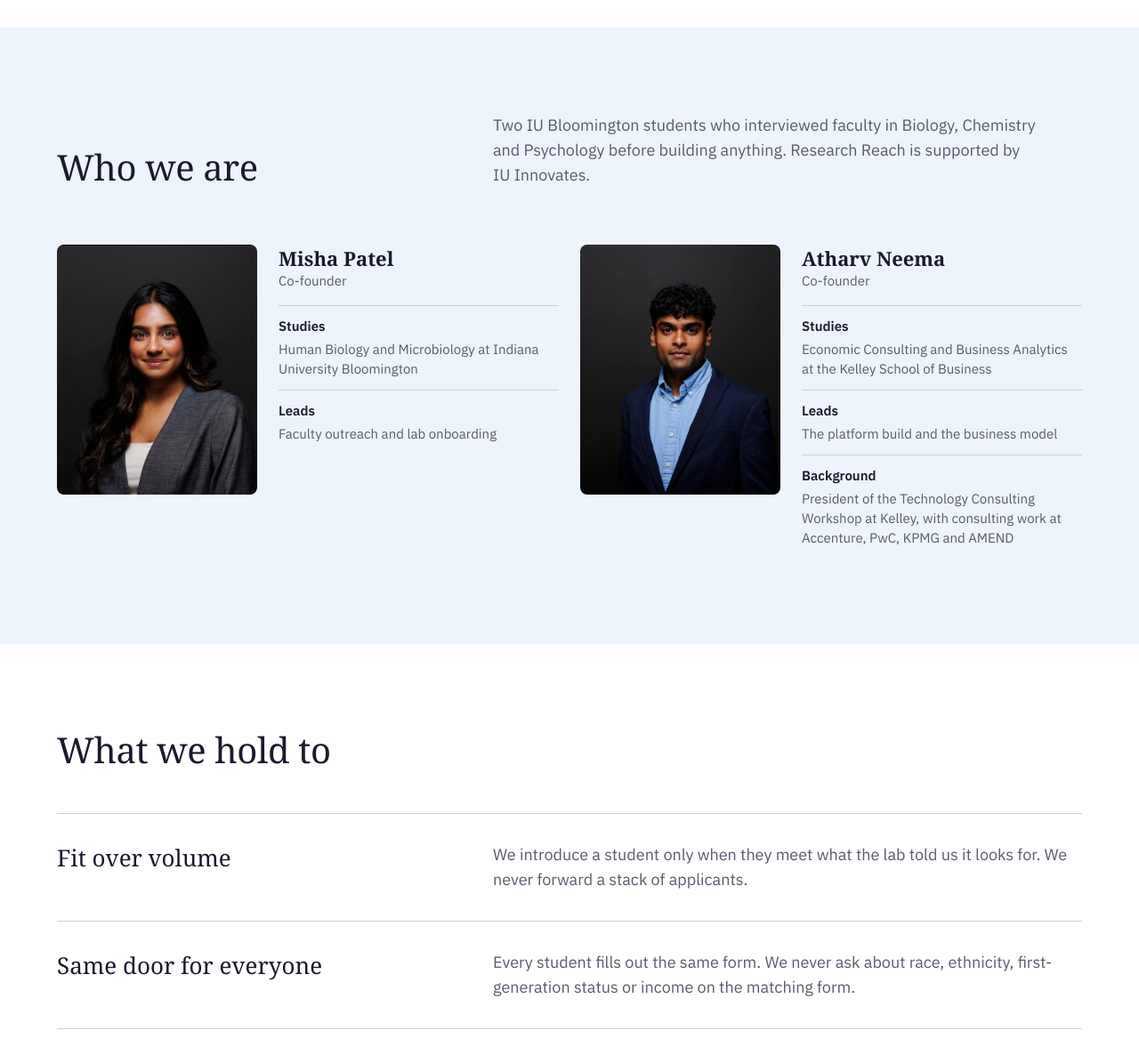
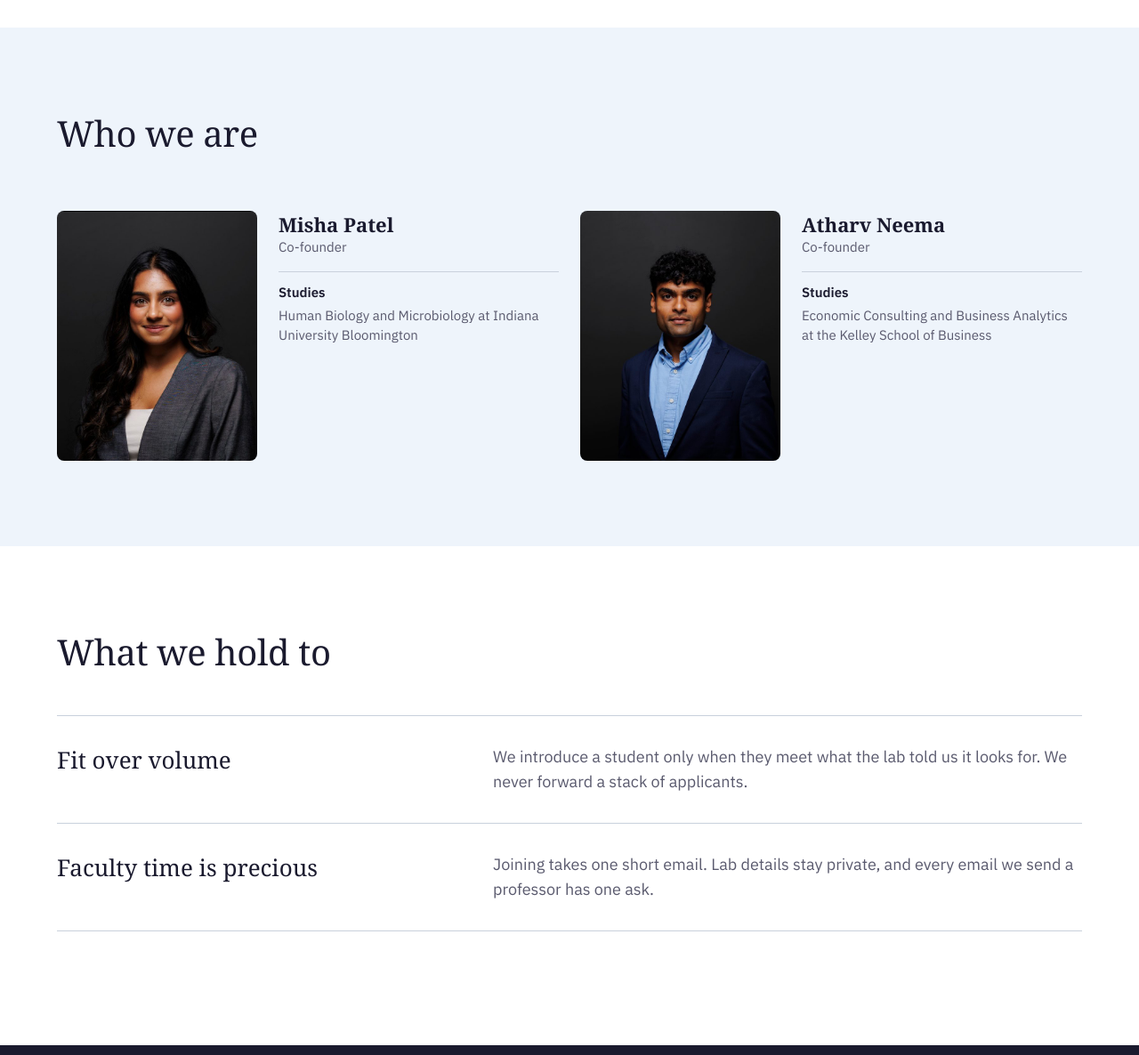
Before and after one commit to Atharv44/research-reach, a plain HTML site: page about.html in a window 1280 px wide. Shown: the part 1330-2516 px from the top of the page at 89% size. Drawn offline with Linux system fonts and the light colour scheme.

Commit message:
Tighten the fix caption and trim the About team and values copy
Co-Authored-By: Claude Opus 5.5 <noreply@anthropic.com>
Claude-Session: https://claude.ai/code/session_01CtmjoY6g1cbbNiZz55HDUr

```diff
--- a/about.html
+++ b/about.html
@@ -89,7 +89,6 @@
     <div class="wrap">
       <div class="team-head">
         <h2 class="h2 reveal" id="team-title">Who we are</h2>
-        <p>Two IU Bloomington students who interviewed faculty in Biology, Chemistry and Psychology before building anything. Research Reach is supported by IU Innovates.</p>
       </div>
       <div class="founders">
         <article class="founder">
@@ -99,7 +98,6 @@
             <p class="founder-role">Co-founder</p>
             <dl class="founder-facts">
               <div><dt>Studies</dt><dd>Human Biology and Microbiology at Indiana University Bloomington</dd></div>
-              <div><dt>Leads</dt><dd>Faculty outreach and lab onboarding</dd></div>
             </dl>
           </div>
         </article>
@@ -110,8 +108,6 @@
             <p class="founder-role">Co-founder</p>
             <dl class="founder-facts">
               <div><dt>Studies</dt><dd>Economic Consulting and Business Analytics at the Kelley School of Business</dd></div>
-              <div><dt>Leads</dt><dd>The platform build and the business model</dd></div>
-              <div><dt>Background</dt><dd>President of the Technology Consulting Workshop at Kelley, with consulting work at Accenture, PwC, KPMG and AMEND</dd></div>
             </dl>
           </div>
         </article>
@@ -124,7 +120,6 @@
       <h2 class="h2 reveal" id="values-title">What we hold to</h2>
       <dl class="value-list">
         <div class="value-row"><dt>Fit over volume</dt><dd>We introduce a student only when they meet what the lab told us it looks for. We never forward a stack of applicants.</dd></div>
-        <div class="value-row"><dt>Same door for everyone</dt><dd>Every student fills out the same form. We never ask about race, ethnicity, first-generation status or income on the matching form.</dd></div>
         <div class="value-row"><dt>Faculty time is precious</dt><dd>Joining takes one short email. Lab details stay private, and every email we send a professor has one ask.</dd></div>
       </dl>
     </div>
```
Also changed, not shown: index.html (+1 -1 lines).
